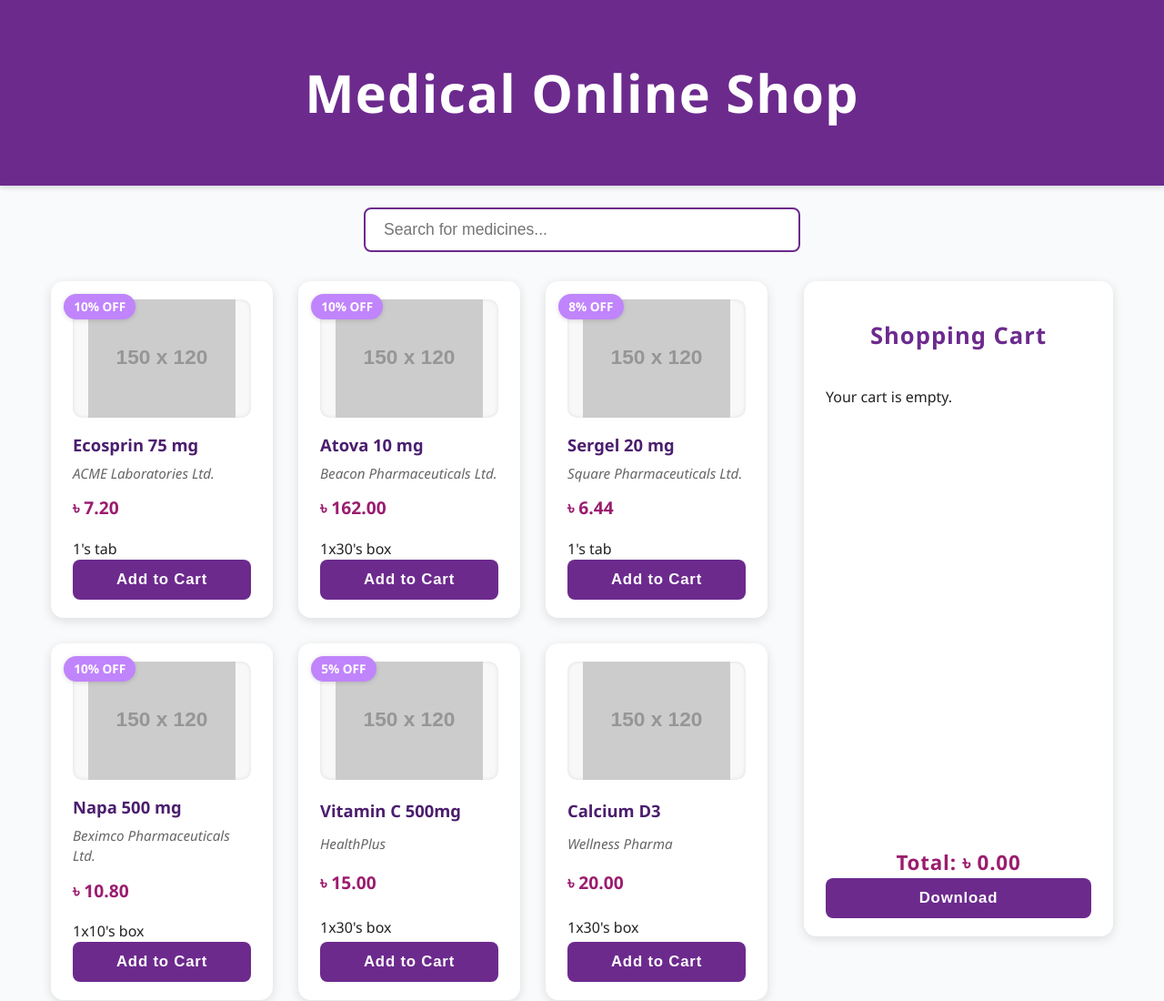
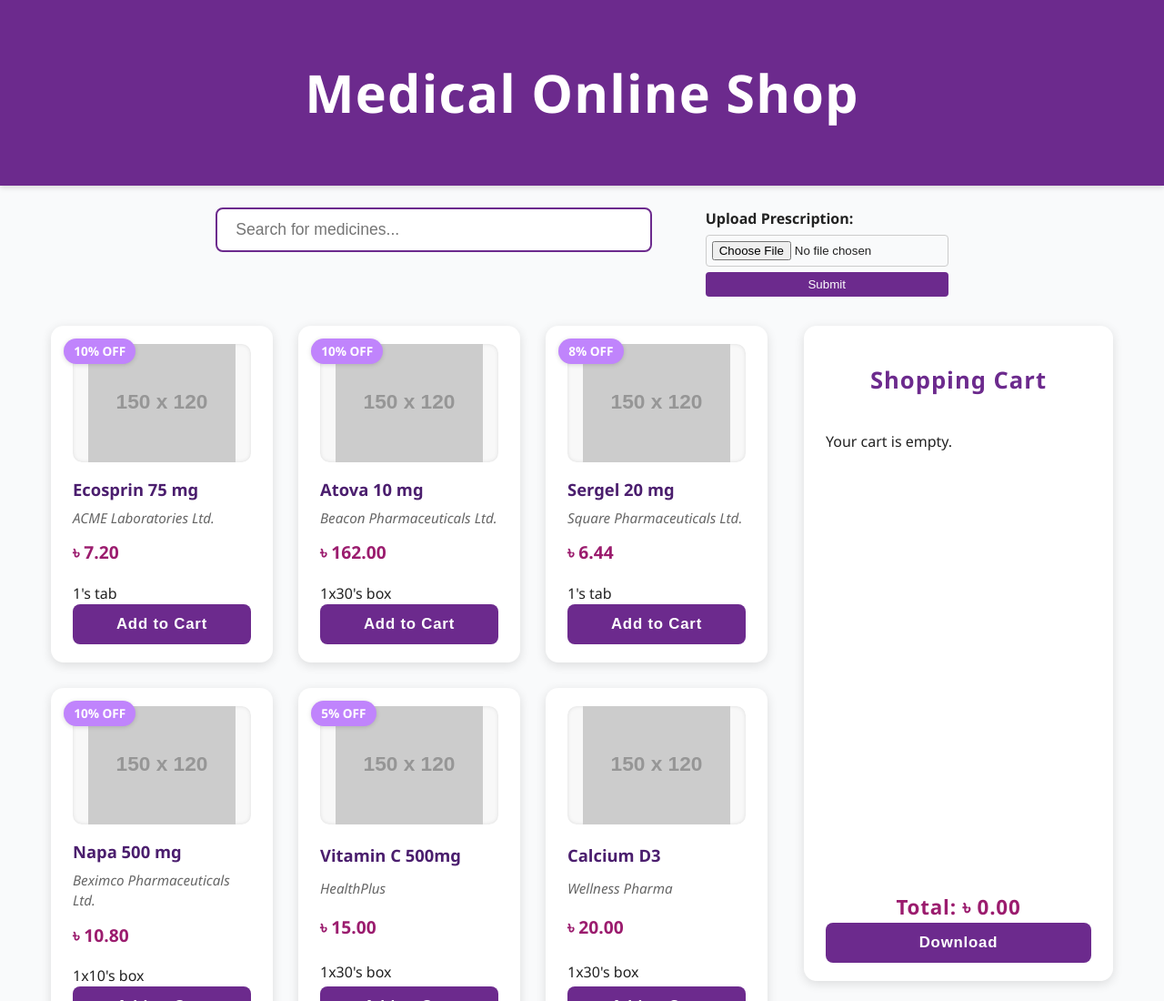
Before and after one commit to arafat11223/online-emergency-medical-services, a plain HTML site: page online_pharmacy.html in a window 1280 px wide. Shown: the top 1100 px of the page at 91% size. Drawn offline with nearby package versions, Linux system fonts and the light colour scheme; placeholder pictures from the web are drawn by us.

Commit message:
prescriptionUpload

```diff
--- a/css/online_pharmacy.css
+++ b/css/online_pharmacy.css
@@ -32,6 +32,7 @@ header {
   display: flex;
   justify-content: center;
   margin-bottom: 2rem;
+
 }
 .controls input[type="search"] {
   width: 100%;
@@ -42,6 +43,7 @@ header {
   border-radius: 8px;
   outline-offset: 3px;
   transition: border-color 0.3s;
+  height: 10%;
 }
 .controls input[type="search"]:focus {
   border-color: #9b1c6e;
@@ -247,6 +249,47 @@ header {
   flex-shrink: 0;
 }
 
+/* --- */
+
+  .search-upload-wrapper {
+    display: flex;
+  align-items: flex-start;
+  gap: 20px;
+  flex-wrap: wrap;
+  }
+
+  .upload-section {
+    display: flex;
+    flex-direction: column;
+    gap: 6px;
+    margin-left: 5%;
+    font-family: 'Segoe UI', sans-serif;
+  }
+
+  .upload-section label {
+    font-weight: 600;
+  }
+
+  .upload-section input[type="file"] {
+    padding: 6px;
+    border: 1px solid #ccc;
+    border-radius: 4px;
+    cursor: pointer;
+  }
+
+  .upload-section button {
+    padding: 6px 12px;
+    background-color:#6c2a8d;
+    color: white;
+    border: none;
+    border-radius: 4px;
+    cursor: pointer;
+  }
+
+  .upload-section button:hover {
+    background-color: #005fa3;
+  }
+/* ___ */
 /* Responsive adjustments */
 
 /* Tablets and below: stack vertically */
--- a/online_pharmacy.html
+++ b/online_pharmacy.html
@@ -17,8 +17,18 @@
     <!-- Search bar -->
     <section class="controls" aria-label="Search products">
       <input type="search" id="searchInput" placeholder="Search for medicines..." aria-label="Search products" />
+      <!-- PRESCRIPTION -->
+      <div class="upload-section">
+    <label for="imageUpload">Upload Prescription:</label>
+    <input type="file" id="imageUpload" accept="image/*" onchange="previewImage(event)">
+    <button type="submit">Submit</button>
+  </div>
+
+      <!-- ** -->
     </section>
+<!-- ----- -->
 
+ <!-- ______ -->
     <!-- Main content: products and cart -->
     <div class="content-wrapper">
       <section class="products" id="productsGrid" aria-live="polite" tabindex="0">
```
Also changed, not shown: css/style.css (+18 -3 lines), find_doctors.html (+0 -26 lines), index.html (+7 -3 lines).
